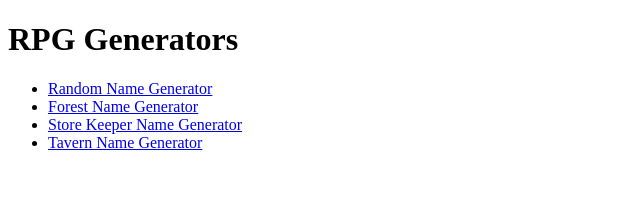
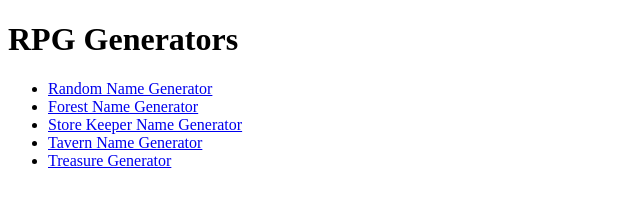
Before and after one commit to Thoughtstones/RPG_generators, a plain HTML site: page index.html in a window 1280 px wide. Shown: the whole page, without its empty margins (0-640 px from the left). Drawn offline with Linux system fonts and the light colour scheme.

Commit message:
Update index.html

```diff
--- a/index.html
+++ b/index.html
@@ -14,6 +14,7 @@
         <li><a href="forestName/">Forest Name Generator</a></li>
         <li><a href="storeKeeperName/">Store Keeper Name Generator</a></li>
         <li><a href="tavernName/">Tavern Name Generator</a></li>
+                <li><a href="treasureGenerator/">Treasure Generator</a></li>
     </ul>
 </body>
 </html>
```
